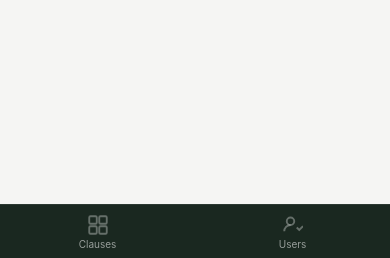
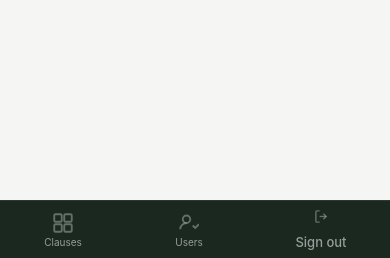
Before and after one commit to tmasters2876/hoa-backend, a Flask app: template templates/admin_audit.html in a window 390 px wide. Shown: the part 586-844 px from the top of the page. Run offline with Flask 3, Linux system fonts and the light colour scheme; the template is opened without the code that fills it, so the values that code supplies are empty.

Commit message:
Add mobile sign out button to bottom nav bar
Co-Authored-By: Claude Sonnet 4.6 <noreply@anthropic.com>

```diff
--- a/templates/admin_base.html
+++ b/templates/admin_base.html
@@ -710,6 +710,10 @@
         border: 1px solid var(--accent-2-border);
       }
 
+      @media (min-width: 769px) {
+        .sidebar-nav .nav-signout { display: none; }
+      }
+
       /* ── Tablet (900px and below) ── */
       @media (max-width: 900px) {
         .grid-2col { grid-template-columns: 1fr; }
@@ -775,6 +779,26 @@
         }
 
         .nav-item { position: relative; }
+
+        .sidebar-nav form { display: contents; }
+        .sidebar-nav button.nav-item {
+          flex: 1;
+          flex-direction: column;
+          align-items: center;
+          justify-content: center;
+          gap: 3px;
+          padding: 10px 4px 8px;
+          border-radius: 0;
+          font-size: 10px;
+          text-align: center;
+          width: auto;
+          color: var(--sidebar-text);
+        }
+        .sidebar-nav button.nav-item svg {
+          width: 20px;
+          height: 20px;
+          opacity: 0.6;
+        }
 
         /* Main content: no left margin, bottom padding for nav bar */
         .main-content {
@@ -888,6 +912,32 @@
             </svg>
             Users
           </a>
+
+          <form method="post" action="{{ url_for('logout') }}"
+                class="nav-signout" style="display:contents;">
+            <button type="submit" class="nav-item" style="
+              background: none;
+              border: none;
+              color: var(--sidebar-text);
+              font-size: 13px;
+              cursor: pointer;
+              font-family: inherit;
+              width: auto;
+              padding: 8px 10px;
+              border-radius: var(--radius-md);
+              display: flex;
+              align-items: center;
+              gap: 10px;
+            ">
+              <svg viewBox="0 0 16 16" fill="none" stroke="currentColor" stroke-width="1.5"
+                   style="width:15px;height:15px;flex-shrink:0;opacity:0.6;">
+                <path d="M6 2H3a1 1 0 0 0-1 1v10a1 1 0 0 0 1 1h3"/>
+                <path d="M10 11l3-3-3-3"/>
+                <path d="M13 8H6"/>
+              </svg>
+              Sign out
+            </button>
+          </form>
         </div>
 
         <div class="sidebar-user">
```
